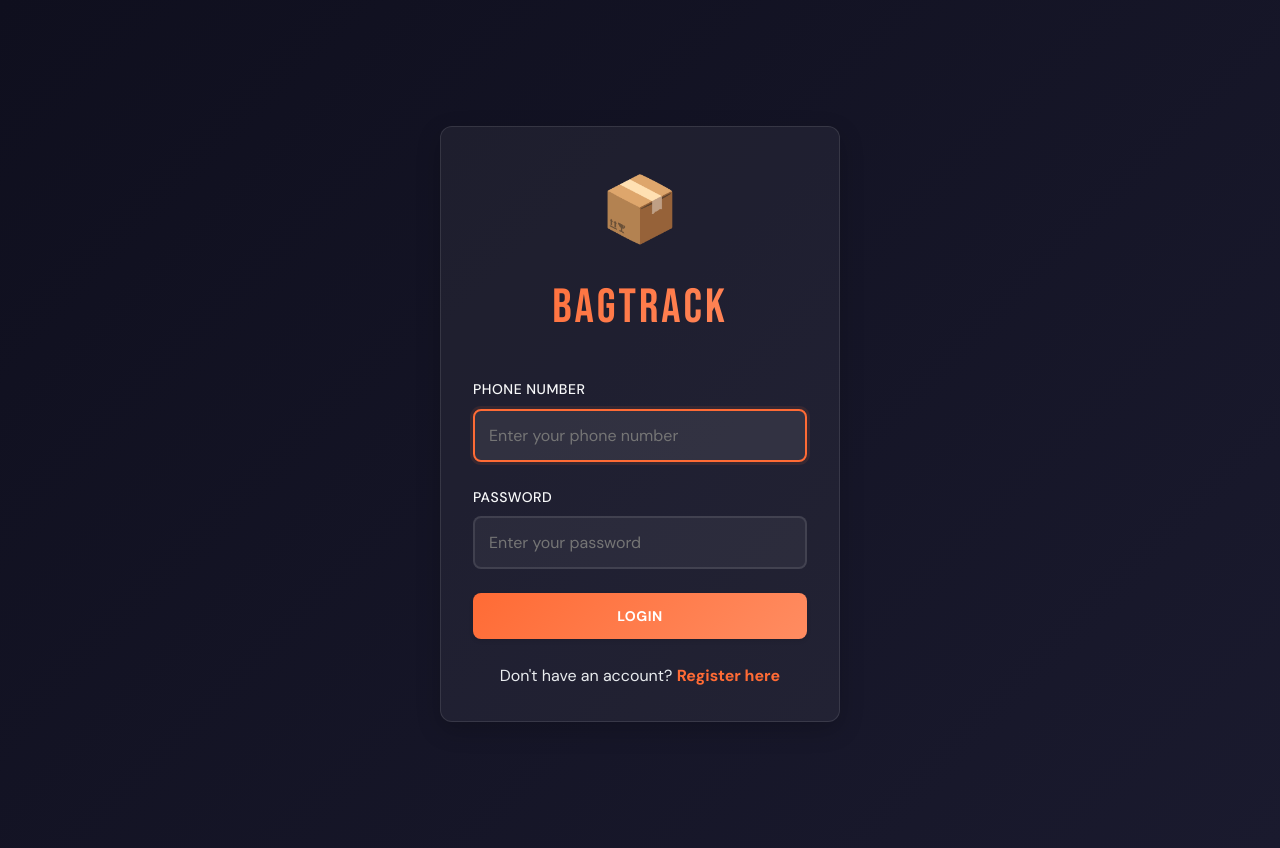
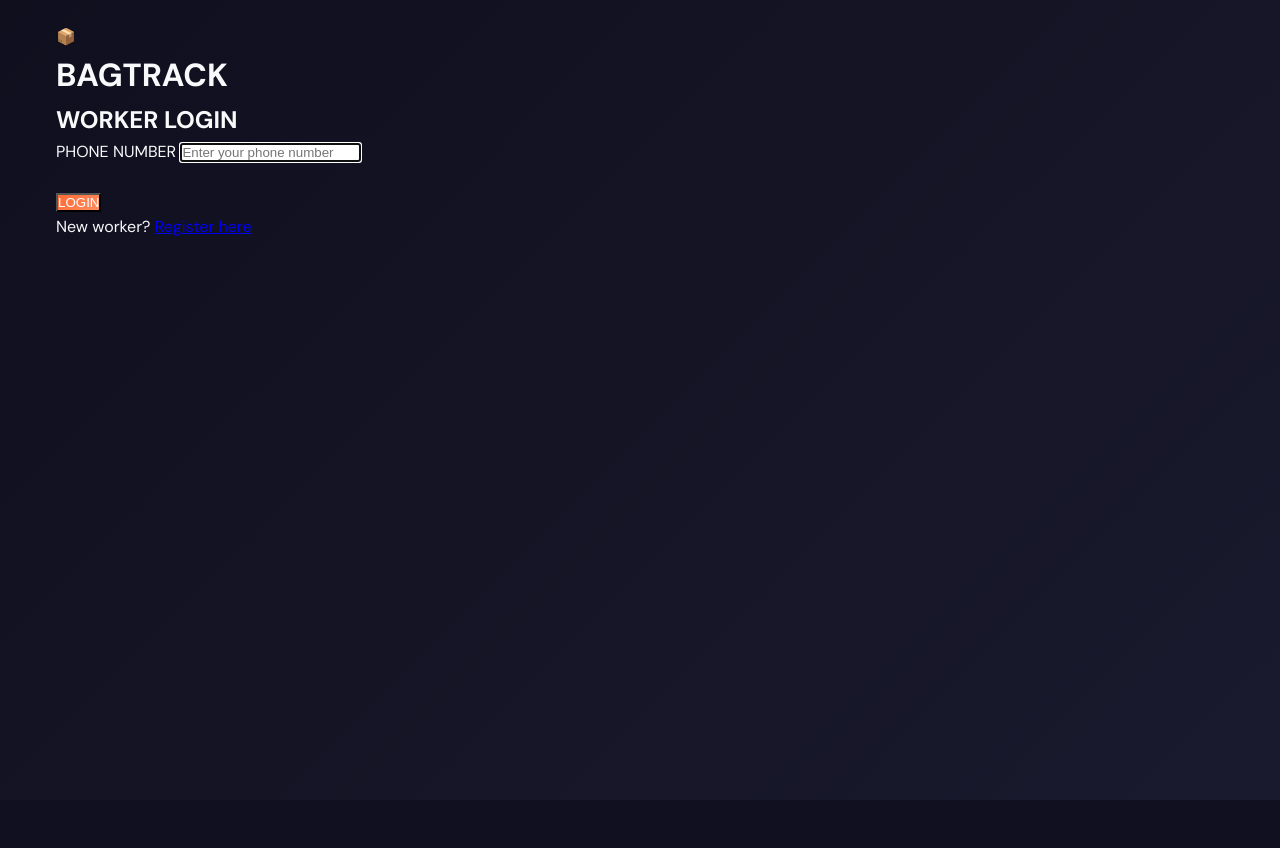
Before and after one commit to Sambhav-Shrimal/bagtracksys, a Flask app: page /login in a window 1280 px wide. After the commit the page ends 800 px from the top, so only its background shows below. Run offline with Flask 3, Linux system fonts and the light colour scheme.

Commit message:
Revamp login page layout and styling

```diff
--- a/bagtrack/templates/login.html
+++ b/bagtrack/templates/login.html
@@ -1,54 +1,37 @@
 {% extends "base.html" %}
+{% block title %}Login{% endblock %}
+{% block content %}
 
-{% block title %}Login{% endblock %}
+<div class="auth-box">
+    <div class="logo-section">
+        <div class="logo-icon">📦</div>
+        <h1 class="app-name">BAGTRACK</h1>
+    </div>
 
-{% block content %}
-<div class="auth-container">
-    <div class="auth-card">
-        <div class="auth-logo">
-            <div class="auth-logo-icon">📦</div>
-            <div class="auth-logo-text">BAGTRACK</div>
+    <h2 class="auth-title">WORKER LOGIN</h2>
+
+    {% with messages = get_flashed_messages(with_categories=true) %}
+        {% if messages %}
+            {% for category, message in messages %}
+                <div class="alert alert-{{ category }}">{{ message }}</div>
+            {% endfor %}
+        {% endif %}
+    {% endwith %}
+
+    <form method="POST" class="auth-form">
+        <div class="form-group">
+            <label for="phone_number">PHONE NUMBER</label>
+            <input type="tel" id="phone_number" name="phone_number" required
+                   placeholder="Enter your phone number"
+                   pattern="[0-9]{10}" maxlength="10" autocomplete="tel" autofocus>
         </div>
 
-        <form method="POST" action="{{ url_for('login') }}">
-            <div class="form-group">
-                <label class="form-label" for="phone_number">Phone Number</label>
-                <input
-                    type="tel"
-                    id="phone_number"
-                    name="phone_number"
-                    class="form-input"
-                    placeholder="Enter your phone number"
-                    required
-                    autofocus
-                    pattern="[0-9]{10}"
-                    maxlength="10"
-                >
-            </div>
+        <button type="submit" class="btn-primary">LOGIN</button>
+    </form>
 
-            <div class="form-group">
-                <label class="form-label" for="password">Password</label>
-                <input
-                    type="password"
-                    id="password"
-                    name="password"
-                    class="form-input"
-                    placeholder="Enter your password"
-                    required
-                >
-            </div>
+    <p class="auth-link">
+        New worker? <a href="{{ url_for('register') }}">Register here</a>
+    </p>
+</div>
 
-            <button type="submit" class="btn btn-primary btn-block">
-                LOGIN
-            </button>
-        </form>
-
-        <div class="auth-toggle">
-            Don't have an account?
-            <a href="{{ url_for('register') }}">Register here</a>
-        </div>
-
-
-    </div>
-</div>
 {% endblock %}
```
